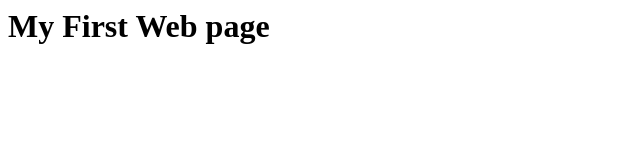
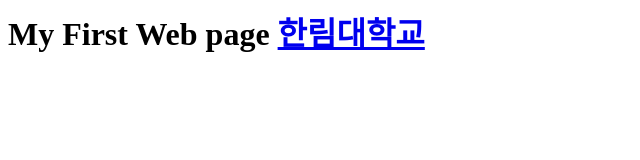
Before and after one commit to kjhk3082/WebPage, a plain HTML site: page index.html in a window 1280 px wide. Shown: the whole page, without its empty margins (0-640 px from the left). Drawn offline with Linux system fonts and the light colour scheme.

Commit message:
add hallym web link [ insert ]

```diff
--- a/index.html
+++ b/index.html
@@ -4,5 +4,6 @@
   </head>
   <body>
     <h1> My First Web page
+   <a href=www.hallym.ac.kr> 한림대학교 </
    </body>
 </html>
```
